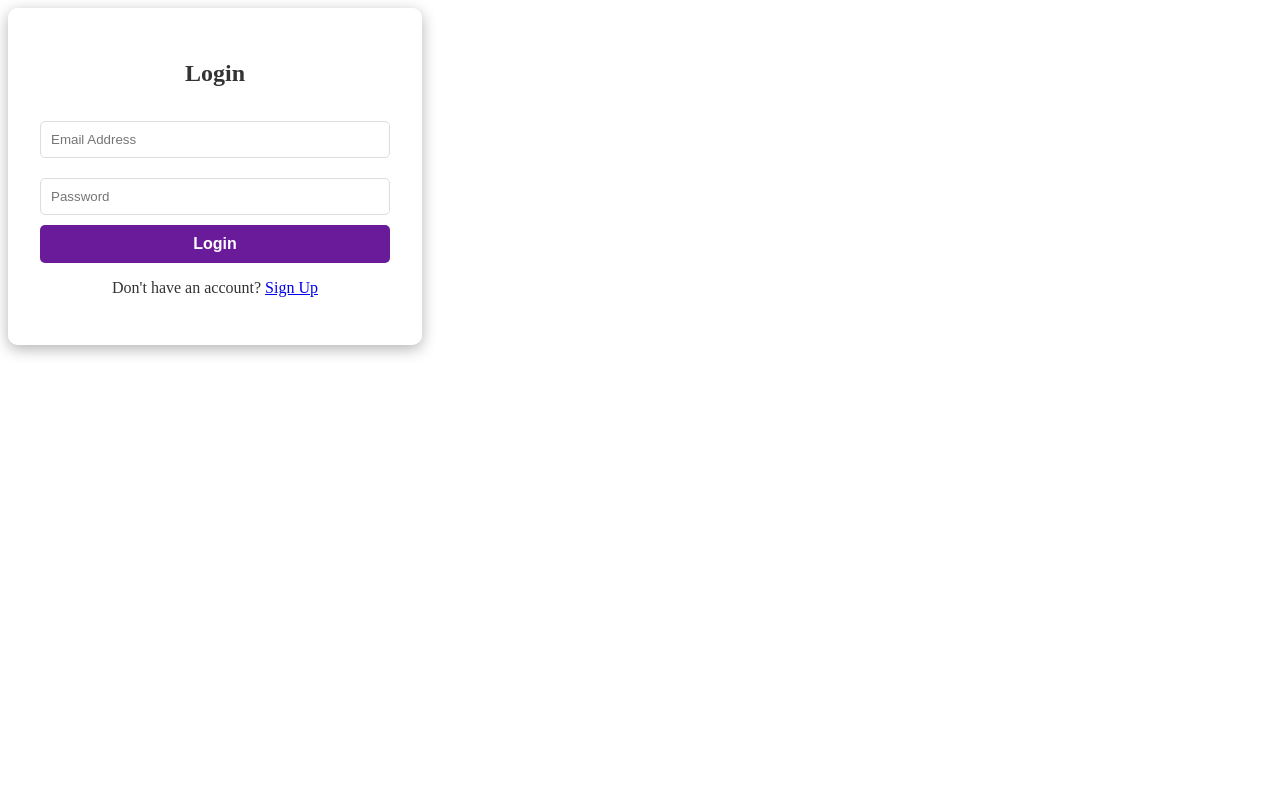
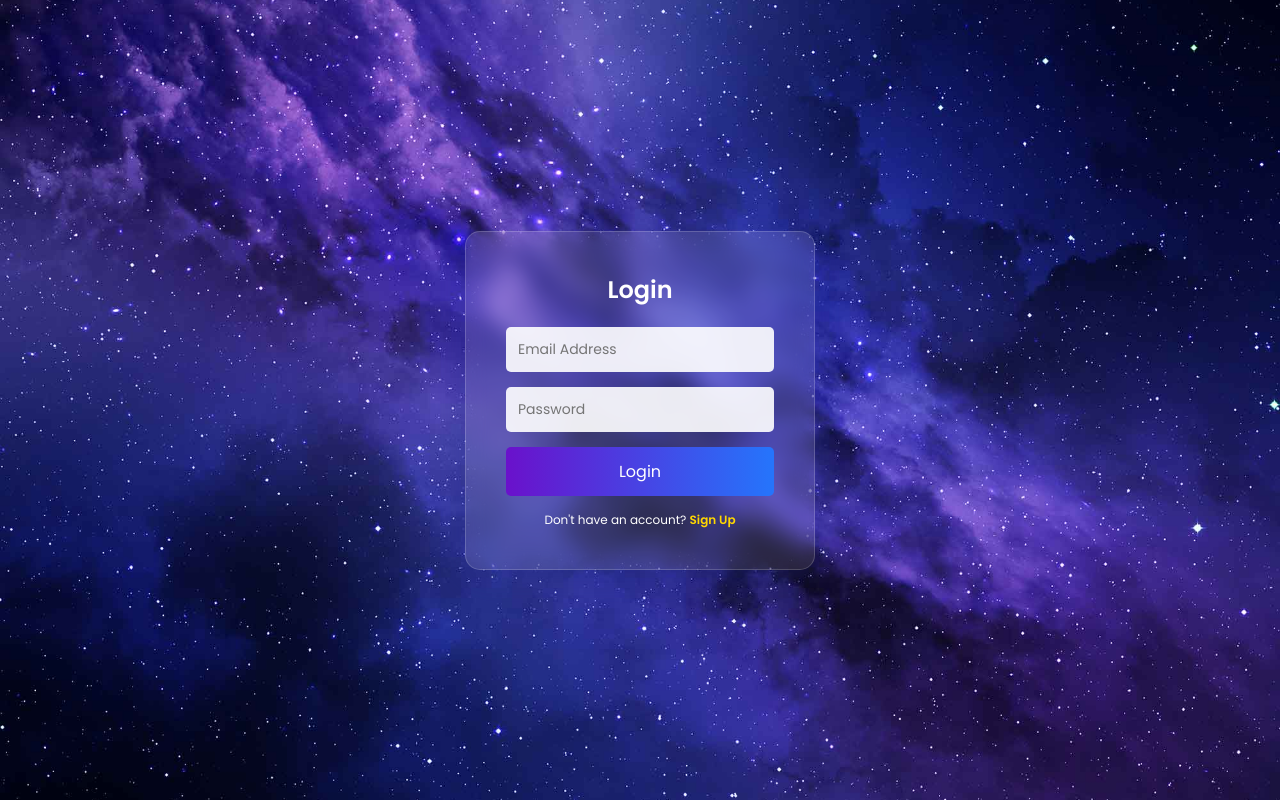
Before and after one commit to rubeshtvr4-lgtm/authenticity-validator, a website: page public/index.html in a window 1280 px wide. Drawn offline with Linux system fonts and the light colour scheme.

Commit message:
Restore Galaxy theme CSS

```diff
--- a/public/style.css
+++ b/public/style.css
@@ -1,144 +1,129 @@
-<<<<<<< HEAD
+/* Import Google Font */
+@import url('https://fonts.googleapis.com/css2?family=Poppins:wght@300;400;600&display=swap');
+
+* {
+    margin: 0;
+    padding: 0;
+    box-sizing: border-box;
+    font-family: 'Poppins', sans-serif;
+}
+
 body {
-    font-family: 'Segoe UI', sans-serif;
-    /* Set the new background image */
-    background: url('/background.jpg') no-repeat center center fixed;
-    background-size: cover; /* Ensure it covers the whole screen */
+    /* Background Image setup */
+    background: url('background.jpg') no-repeat center center fixed;
+    background-size: cover;
+    height: 100vh;
     display: flex;
     justify-content: center;
     align-items: center;
-    height: 100vh;
-    margin: 0;
-    color: white; /* Change default text color to white */
+    color: white;
 }
 
+/* --- Container for Login/Signup/Dashboard --- */
 .container {
-    /* Make the box white but semi-transparent */
-    background: rgba(255, 255, 255, 0.85);
-    padding: 2rem;
-    border-radius: 10px;
-    box-shadow: 0 4px 15px rgba(0,0,0,0.3);
+    width: 100%;
+    display: flex;
+    justify-content: center;
+    align-items: center;
+}
+
+/* --- Glassmorphism Box Style --- */
+.login-box, .dashboard-box {
+    background: rgba(255, 255, 255, 0.1);
+    backdrop-filter: blur(10px);
+    padding: 40px;
+    border-radius: 15px;
+    box-shadow: 0 8px 32px 0 rgba(31, 38, 135, 0.37);
+    border: 1px solid rgba(255, 255, 255, 0.18);
+    text-align: center;
     width: 350px;
-    text-align: center;
-    color: #333; /* Keep text inside the box dark for readability */
+}
+
+.dashboard-box {
+    width: 500px; /* Wider for dashboard */
 }
 
 h2 {
-    margin-bottom: 1.5rem;
-    color: #333;
+    margin-bottom: 20px;
+    font-weight: 600;
+}
+
+/* --- Form Inputs --- */
+.input-group {
+    margin-bottom: 15px;
 }
 
 input {
     width: 100%;
-    padding: 10px;
-    margin: 10px 0;
-    border: 1px solid #ddd;
+    padding: 12px;
+    border: none;
     border-radius: 5px;
-    box-sizing: border-box;
     background: rgba(255, 255, 255, 0.9);
+    outline: none;
+    font-size: 14px;
 }
 
-button {
+/* --- Buttons --- */
+.btn {
     width: 100%;
-    padding: 10px;
-    background: #6a1b9a; /* A purple color to match the theme */
+    padding: 12px;
+    border: none;
+    border-radius: 5px;
+    background: #6a11cb;
+    background: linear-gradient(to right, #6a11cb, #2575fc);
+    color: white;
+    font-size: 16px;
+    cursor: pointer;
+    transition: 0.3s;
+    text-decoration: none; /* For links styled as buttons */
+    display: inline-block; /* Helps links behave like buttons */
+}
+
+.btn:hover {
+    transform: scale(1.05);
+}
+
+/* --- Links --- */
+.switch-text {
+    margin-top: 15px;
+    font-size: 12px;
+}
+
+.switch-text a {
+    color: #ffd700;
+    text-decoration: none;
+    font-weight: bold;
+}
+
+/* --- Navbar (for Dashboard) --- */
+.navbar {
+    position: absolute;
+    top: 0;
+    width: 100%;
+    padding: 20px 50px;
+    display: flex;
+    justify-content: space-between;
+    align-items: center;
+    background: rgba(0, 0, 0, 0.2);
+}
+
+.logo {
+    font-size: 24px;
+    font-weight: bold;
+}
+
+.btn-logout {
+    padding: 8px 20px;
+    background: #ff4b2b;
     color: white;
     border: none;
     border-radius: 5px;
     cursor: pointer;
-    font-size: 16px;
-    font-weight: bold;
-    transition: background 0.3s ease;
 }
 
-button:hover {
-    background: #4a148c; /* Darker purple on hover */
+/* --- Action Buttons (Dashboard) --- */
+.action-buttons {
+    display: flex;
+    gap: 15px;
+    margin-top: 20px;
 }
-
-.toggle {
-    margin-top: 15px;
-    font-size: 0.9rem;
-    color: #666;
-    cursor: pointer;
-    text-decoration: underline;
-}
-
-#message {
-    margin-top: 10px;
-    font-size: 0.9rem;
-}
-
-.error { color: #d9534f; }
-=======
-body {
-    font-family: 'Segoe UI', sans-serif;
-    /* Set the new background image */
-    background: url('/background.jpg') no-repeat center center fixed;
-    background-size: cover; /* Ensure it covers the whole screen */
-    display: flex;
-    justify-content: center;
-    align-items: center;
-    height: 100vh;
-    margin: 0;
-    color: white; /* Change default text color to white */
-}
-
-.container {
-    /* Make the box white but semi-transparent */
-    background: rgba(255, 255, 255, 0.85);
-    padding: 2rem;
-    border-radius: 10px;
-    box-shadow: 0 4px 15px rgba(0,0,0,0.3);
-    width: 350px;
-    text-align: center;
-    color: #333; /* Keep text inside the box dark for readability */
-}
-
-h2 {
-    margin-bottom: 1.5rem;
-    color: #333;
-}
-
-input {
-    width: 100%;
-    padding: 10px;
-    margin: 10px 0;
-    border: 1px solid #ddd;
-    border-radius: 5px;
-    box-sizing: border-box;
-    background: rgba(255, 255, 255, 0.9);
-}
-
-button {
-    width: 100%;
-    padding: 10px;
-    background: #6a1b9a; /* A purple color to match the theme */
-    color: white;
-    border: none;
-    border-radius: 5px;
-    cursor: pointer;
-    font-size: 16px;
-    font-weight: bold;
-    transition: background 0.3s ease;
-}
-
-button:hover {
-    background: #4a148c; /* Darker purple on hover */
-}
-
-.toggle {
-    margin-top: 15px;
-    font-size: 0.9rem;
-    color: #666;
-    cursor: pointer;
-    text-decoration: underline;
-}
-
-#message {
-    margin-top: 10px;
-    font-size: 0.9rem;
-}
-
-.error { color: #d9534f; }
->>>>>>> 04e92bd834593c8fa4360410d354b0903e4d7c24
-.success { color: #28a745; }
```
